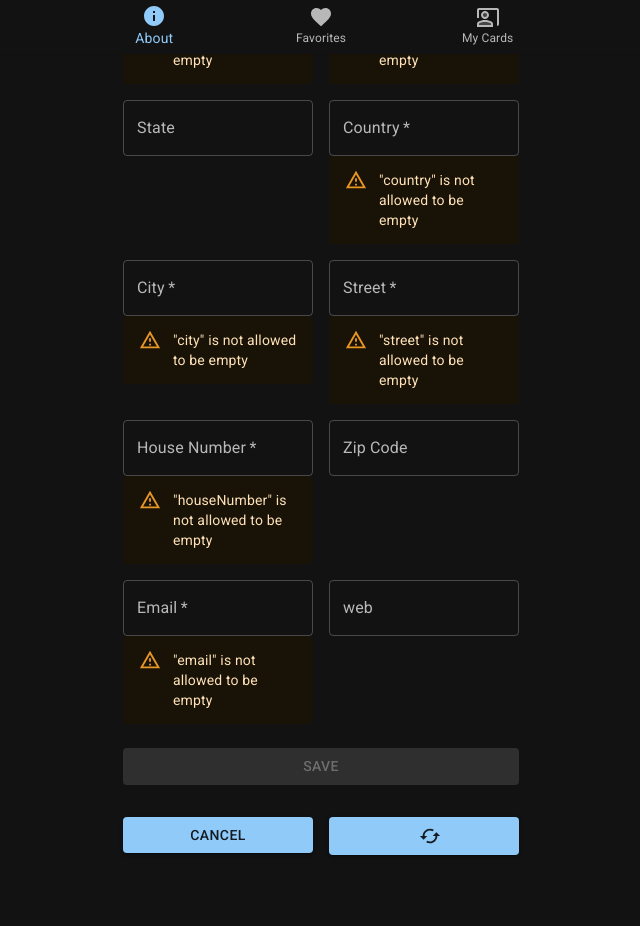
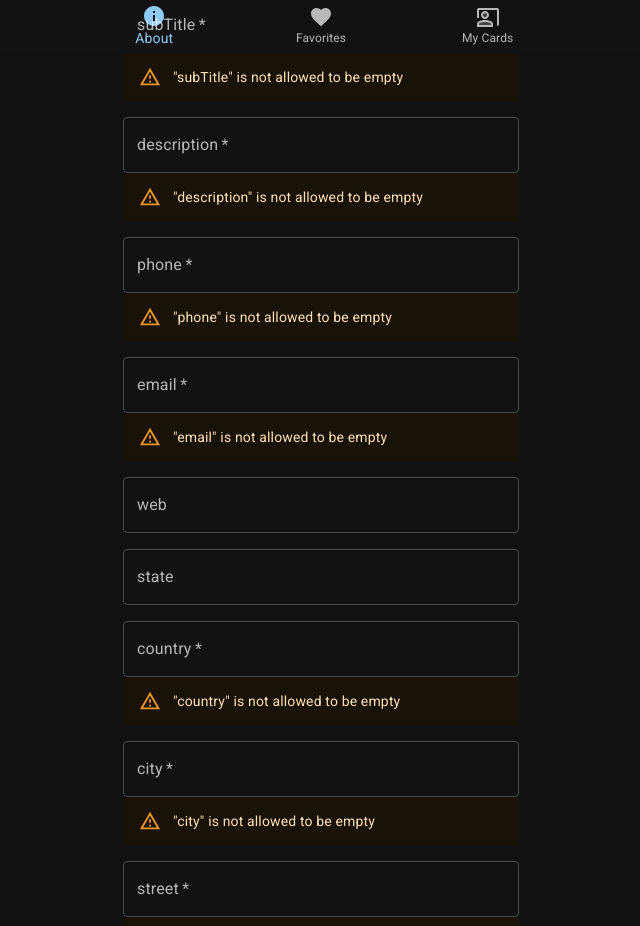
Before and after one commit to malkabraca/------, a React (Create React App) app: page /creat in a window 1280 px wide. Shown: the part 746-1672 px from the top of the page, without its empty margins (319-959 px from the left). Before the commit the page ends 1609 px from the top, so only its background shows below. Built offline with nearby package versions, Linux system fonts and the light colour scheme.

Commit message:
componnet edit and criet

```diff
--- /dev/null
+++ b/src/components/CreateAndEditComponent.jsx
@@ -0,0 +1,63 @@
+import { Alert, Grid, TextField } from "@mui/material";
+const mustFields = [
+  "title",
+  "subTitle",
+  "description",
+  "phone",
+  "country",
+  "city",
+  "street",
+  "houseNumber",
+  "email",
+];
+
+const CreateEditComponent = ({
+  item,
+  inputState,
+  handleInputChange,
+  inputsErrorsState,
+}) => {
+  const isRequired = mustFields.includes(item);
+  return isRequired ? (
+    <Grid item xs={12}>
+      <TextField
+        required
+        fullWidth
+        id={item}
+        label={item}
+        name={item}
+        autoComplete={item}
+        value={inputState[item] ? inputState[item] : ""}
+        onChange={handleInputChange}
+      />
+      {inputsErrorsState && inputsErrorsState[item] && (
+        <Alert severity="warning">
+          {inputsErrorsState[item].map((item) => (
+            <div key={"{item}-errors" + item}>{item}</div>
+          ))}
+        </Alert>
+      )}
+    </Grid>
+  ) : (
+    <Grid item xs={12}>
+      <TextField
+        fullWidth
+        id={item}
+        label={item}
+        name={item}
+        autoComplete={item}
+        value={inputState[item] ? inputState[item] : ""}
+        onChange={handleInputChange}
+      />
+      {inputsErrorsState && inputsErrorsState[item] && (
+        <Alert severity="warning">
+          {inputsErrorsState[item].map((item) => (
+            <div key={"{item}-errors" + item}>{item}</div>
+          ))}
+        </Alert>
+      )}
+    </Grid>
+  );
+};
+
+export default CreateEditComponent;
--- a/src/components/Navbar/MuiNavbar.jsx
+++ b/src/components/Navbar/MuiNavbar.jsx
@@ -12,7 +12,7 @@ import Button from "@mui/material/Button";
 import MenuItem from "@mui/material/MenuItem";
 import AdbIcon from "@mui/icons-material/Adb";
 import Link from "@mui/icons-material/Link";
-import { Avatar, Switch } from "@mui/material";
+import { Avatar, Grid, Switch } from "@mui/material";
 import { NavLink } from "react-router-dom";
 import WbSunnyIcon from "@mui/icons-material/WbSunny";
 import DarkModeIcon from "@mui/icons-material/DarkMode";
@@ -57,15 +57,14 @@ const authedPages = [
     label: "Logout",
     url: ROUTES.LOGOUT,
   },
+  // {
+  //   label: <Avatar src="/broken-image.jpg" />,
+  //   url: ROUTES.PROFILE,
+  // },
   {
-    label: <Avatar src="/broken-image.jpg" />,
-    url: ROUTES.PROFILE,
+    label: "FavCards",
+    url: ROUTES.FAVCARD,
   },
-  {
-    label:"FavCards",
-    url:ROUTES.FAVCARD,
-  },
-
 ];
 const authedPagesAvatar = [
   {
@@ -127,7 +126,7 @@ const MuiNavbar = () => {
       <Container maxWidth="xl">
         <Toolbar>
           {/* main navbar */}
-          <Box sx={{ flexGrow: 1, display: { xs: "none", md: "flex"} }}>
+          <Box sx={{ flexGrow: 1, display: { xs: "none", md: "flex" } }}>
             {pages.map((page) => (
               <NavLinkComponent key={page.url} {...page} />
             ))}
@@ -147,20 +146,16 @@ const MuiNavbar = () => {
               : notAuthPages.map((page) => (
                   <NavLinkComponent key={page.url} {...page} />
                 ))}
-             {isLoggedIn&& payload.biz
-             ?bizPages.map((page) =>
-                <NavLinkComponent
-                  key={page.url}
-                  {...page}
-                />
-              ):("")}
-                {isLoggedIn&& payload.isAdmin
-             ?adminPages.map((page) =>
-                <NavLinkComponent
-                  key={page.url}
-                  {...page}
-                />
-              ):("")}
+            {isLoggedIn && payload.biz
+              ? bizPages.map((page) => (
+                  <NavLinkComponent key={page.url} {...page} />
+                ))
+              : ""}
+            {isLoggedIn && payload.isAdmin
+              ? adminPages.map((page) => (
+                  <NavLinkComponent key={page.url} {...page} />
+                ))
+              : ""}
           </Box>
           <SearchPartial />
           <Box
@@ -169,13 +164,24 @@ const MuiNavbar = () => {
               p: 1,
             }}
           >
+            <Grid container spacing={3}>
+            <Grid item xs={12} sm={6}>
+            {isLoggedIn
+              ? authedPagesAvatar.map((page) => (
+                  <NavLinkComponent key={page.url} {...page} />
+                ))
+              : ""}
+              </Grid>
+              <Grid item xs={12} sm={6}>
             <Typography sx={{ display: { xs: "none", md: "inline" } }}>
               {isDarkTheme ? "Dark" : "Light"} Mode
             </Typography>
             {/* <Switch checked={isDarkTheme} onChange={changeTheme} /> */}
             <IconButton onClick={changeTheme}>
-              {isDarkTheme?<WbSunnyIcon />:<DarkModeIcon />}
+              {isDarkTheme ? <WbSunnyIcon /> : <DarkModeIcon />}
             </IconButton>
+            </Grid>
+            </Grid>
           </Box>
           {/* hamburger with menu */}
           <Box
--- a/src/pages/CreateCardPage.jsx
+++ b/src/pages/CreateCardPage.jsx
@@ -15,6 +15,7 @@ import ROUTES from "../routes/ROUTES";
 import validateCreateSchema from "../validation/createValidation";
 import atom from "../logo.svg";
 import { toast } from "react-toastify";
+import CreateEditComponent from "../components/CreateAndEditComponent";
 
 const CreateCardPage = () => {
   const [inputState, setInputState] = useState({
@@ -37,7 +38,7 @@ const CreateCardPage = () => {
   useEffect(() => {
     const joiResponse = validateCreateSchema(inputState);
     setInputsErrorsState(joiResponse);
-  },[])
+  }, []);
 
   const [inputsErrorsState, setInputsErrorsState] = useState(null);
   const navigate = useNavigate();
@@ -104,6 +105,7 @@ const CreateCardPage = () => {
     });
     inputsErrorsState(newjoiResponse);
   };
+  const keys = Object.keys(inputState);
   return (
     <Container component="main" maxWidth="xs">
       <Box
@@ -132,6 +134,18 @@ const CreateCardPage = () => {
           src={inputState.url ? inputState.url : atom}
         />
         <Box component="div" noValidate sx={{ mt: 3 }}>
+          <Grid container spacing={2}>
+            {keys.map((item) => (
+              <CreateEditComponent
+                key={item}
+                item={item}
+                inputState={inputState}
+                handleInputChange={handleInputChange}
+                inputsErrorsState={inputsErrorsState}
+              />
+            ))}
+
+            {/* <Box component="div" noValidate sx={{ mt: 3 }}>
           <Grid container spacing={2}>
             <Grid item xs={12} sm={6}>
               <TextField
@@ -394,16 +408,15 @@ const CreateCardPage = () => {
                   ))}
                 </Alert>
               )}
-            </Grid>
+            </Grid> */}
             <Grid item xs={12}>
               <Button
                 fullWidth
                 variant="contained"
                 sx={{ mt: 1, mb: 1 }}
                 // {...(!joiResponse ? { disabled: false } : { disabled: true })}
-                 onClick={handleSaveBtnClick}
-                 disabled= {inputsErrorsState !==null}
-
+                onClick={handleSaveBtnClick}
+                disabled={inputsErrorsState !== null}
               >
                 Save
               </Button>
@@ -413,7 +426,7 @@ const CreateCardPage = () => {
                 fullWidth
                 variant="contained"
                 sx={{ mt: 1, mb: 1 }}
-                 onChange={handleCancelBtnClick}
+                onChange={handleCancelBtnClick}
               >
                 Cancel
               </Button>
@@ -425,7 +438,7 @@ const CreateCardPage = () => {
                 variant="contained"
                 sx={{ mt: 1, mb: 1 }}
                 //href={ROUTES.REGISTER}
-                 onChange={resetForm}
+                onChange={resetForm}
                 endIcon={<CachedIcon />}
               ></Button>
             </Grid>
--- a/src/pages/EditCardPage.jsx
+++ b/src/pages/EditCardPage.jsx
@@ -18,6 +18,7 @@ import validateEditSchema, {
 import { CircularProgress } from "@mui/material";
 import atom from "../logo.svg";
 import { toast } from "react-toastify";
+import CreateEditComponent from "../components/CreateAndEditComponent";
 
 const EditCardPage = () => {
   const { id } = useParams();
@@ -112,7 +113,7 @@ const EditCardPage = () => {
   if (!inputState) {
     return <CircularProgress />;
   }
-
+  const keys = Object.keys(inputState);
   return (
     <Container component="main" maxWidth="xs">
       <Box
@@ -140,7 +141,48 @@ const EditCardPage = () => {
           alt={inputState.alt ? inputState.alt : ""}
           src={inputState.url ? inputState.url : atom}
         />
-        <Box component="div" noValidate sx={{ mt: 3 }}>
+      <Box component="div" noValidate sx={{ mt: 3 }}>
+          <Grid container spacing={2}>
+            {keys.map((item) => (
+              <CreateEditComponent
+                key={item}
+                item={item}
+                inputState={inputState}
+                handleInputChange={handleInputChange}
+                inputsErrorsState={inputsErrorsState}
+              />
+            ))}
+            <Grid item xs={6}>
+              <Button
+                fullWidth
+                variant="contained"
+                sx={{ mt: 3, mb: 2 }}
+                onClick={handleSaveBtnClick}
+              >
+                Save
+              </Button>
+            </Grid>
+            <Grid item xs={6}>
+              <Button
+                fullWidth
+                variant="contained"
+                sx={{ mt: 3, mb: 2 }}
+                onClick={handleCancelBtnClick}
+              >
+                Cancel
+              </Button>
+            </Grid>
+          </Grid>
+        </Box>
+      </Box>
+    </Container>
+  );
+};
+export default EditCardPage;
+
+
+
+  {/* <Box component="div" noValidate sx={{ mt: 3 }}>
           <Grid container spacing={2}>
           <Grid item xs={12} sm={6}>
               <TextField
@@ -403,31 +445,4 @@ const EditCardPage = () => {
                   ))}
                 </Alert>
               )}
-            </Grid>
-            <Grid item xs={6}>
-              <Button
-                fullWidth
-                variant="contained"
-                sx={{ mt: 3, mb: 2 }}
-                onClick={handleSaveBtnClick}
-              >
-                Save
-              </Button>
-            </Grid>
-            <Grid item xs={6}>
-              <Button
-                fullWidth
-                variant="contained"
-                sx={{ mt: 3, mb: 2 }}
-                onClick={handleCancelBtnClick}
-              >
-                Cancel
-              </Button>
-            </Grid>
-          </Grid>
-        </Box>
-      </Box>
-    </Container>
-  );
-};
-export default EditCardPage;
+            </Grid> */}
--- a/src/validation/createValidation.js
+++ b/src/validation/createValidation.js
@@ -11,7 +11,7 @@ const createValidation = Joi.object({
   city: Joi.string().min(2).max(256).required(),
   street: Joi.string().min(2).max(256).required(),
   houseNumber: Joi.string().min(1).max(256).required(),
-  zipCode: Joi.number().min(1).max(256).allow(""),
+  zipCode: Joi.number().min(1).max(99999999).allow(""),
   phone: Joi.string().min(9).max(14).required(),
   email: Joi.string()
     .email({ tlds: { allow: false } })
--- a/src/validation/editValidation.js
+++ b/src/validation/editValidation.js
@@ -11,7 +11,7 @@ const editCardSchema = Joi.object({
   city: Joi.string().min(2).max(256).required(),
   street: Joi.string().min(2).max(256).required(),
   houseNumber: Joi.string().min(1).max(256).required(),
-  zipCode: Joi.number().min(1).max(256).allow(""),
+  zipCode: Joi.number().min(1).max(99999999).allow(""),
   phone: Joi.string().min(9).max(14).required(),
   email: Joi.string()
     .email({ tlds: { allow: false } })
--- a/src/validation/registerValidation.js
+++ b/src/validation/registerValidation.js
@@ -22,7 +22,7 @@ const registerSchema = Joi.object({
   city: Joi.string().min(2).max(256).required(),
   street: Joi.string().min(2).max(256).required(),
   houseNumber: Joi.string().min(1).max(256).required(),
-  zipCode: Joi.number().min(1).max(256).allow(""),
+  zipCode: Joi.number().min(1).max(9999999).allow(""),
   biz: Joi.boolean(),
 });
 
```
Also changed, not shown: src/components/CardComponent.jsx (+90 -44 lines), src/components/RegisterPagecomponent.jsx (added).
